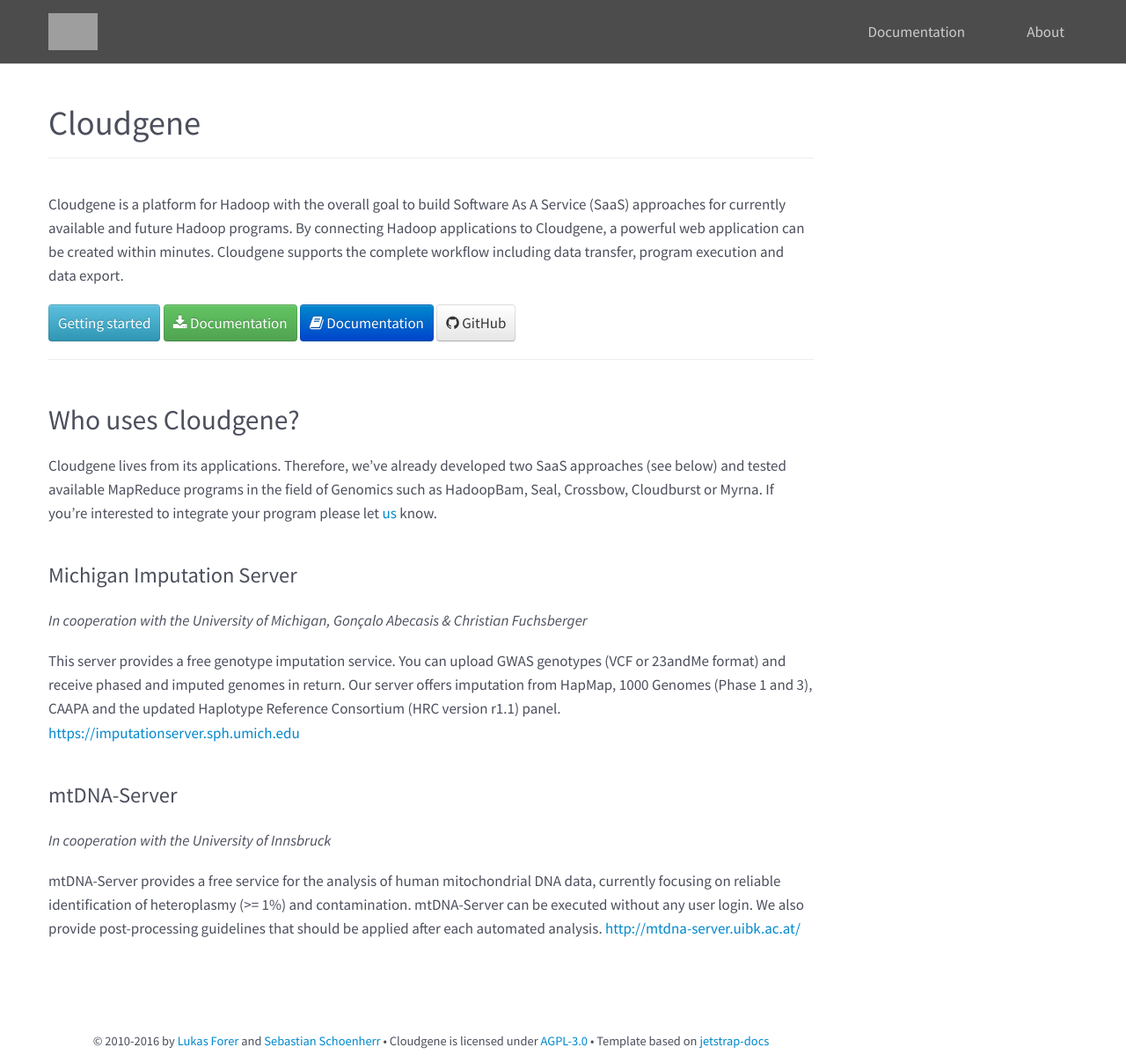
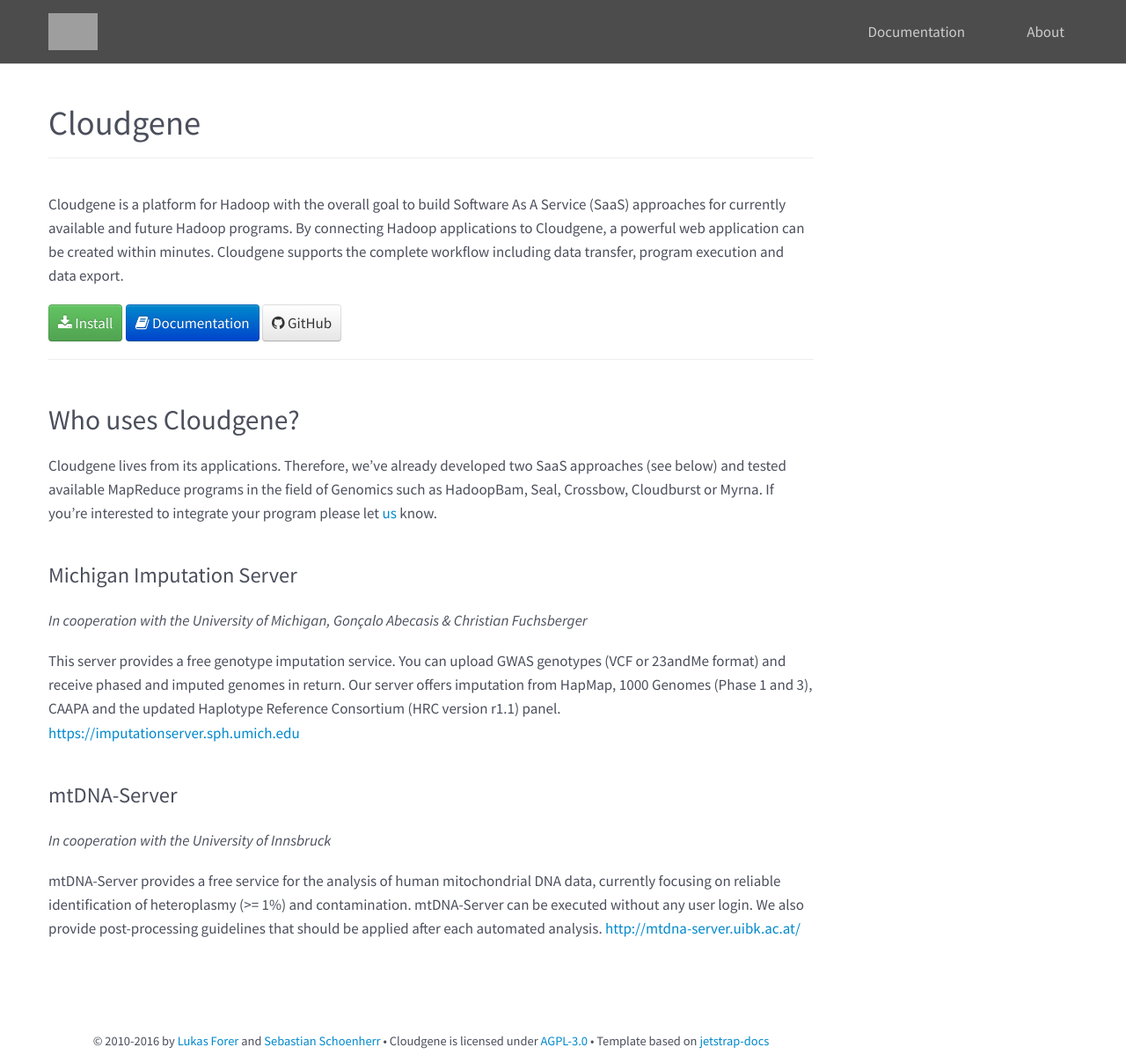
Before and after one commit to genepi/cloudgene-website, a Jekyll site: the page built from index.md, in a window 1280 px wide and 1207 px high. Shown: the whole window at 88% size. Built offline with Jekyll 4.4.1, drawn with Linux system fonts in a browser that asks for light colours; nearby versions of some CDN libraries; grey boxes are pictures that could not be loaded.

Commit message:
Update index.md

```diff
--- a/index.md
+++ b/index.md
@@ -6,8 +6,7 @@ title: Cloudgene
 Cloudgene is a platform for Hadoop with the overall goal to build Software As A Service (SaaS) approaches for currently available and future Hadoop programs. By connecting Hadoop applications to Cloudgene, a powerful web application can be created within minutes. Cloudgene supports the complete workflow including data transfer, program execution and data export.
 
 
-<a class="btn btn-info" href="/cloudgene-website/getting-started">Getting started</a>
-<a class="btn btn-lg btn-success" href="http://docs.cloudgene.io/installation/" target="_blank" role="button"><i class="fa fa-download" aria-hidden="true"></i> Documentation</a>
+<a class="btn btn-lg btn-success" href="http://docs.cloudgene.io/installation/" target="_blank" role="button"><i class="fa fa-download" aria-hidden="true"></i> Install</a>
 <a class="btn btn-lg btn-primary" href="http://docs.cloudgene.io" target="_blank" role="button"><i class="fa fa-book" aria-hidden="true"></i> Documentation</a>
 <a class="btn btn-lg btn-secondary" href="https://github.com/genepi/cloudgene"  target="_blank" role="button"><i class="fa fa-github" aria-hidden="true"></i> GitHub</a>
 
```
